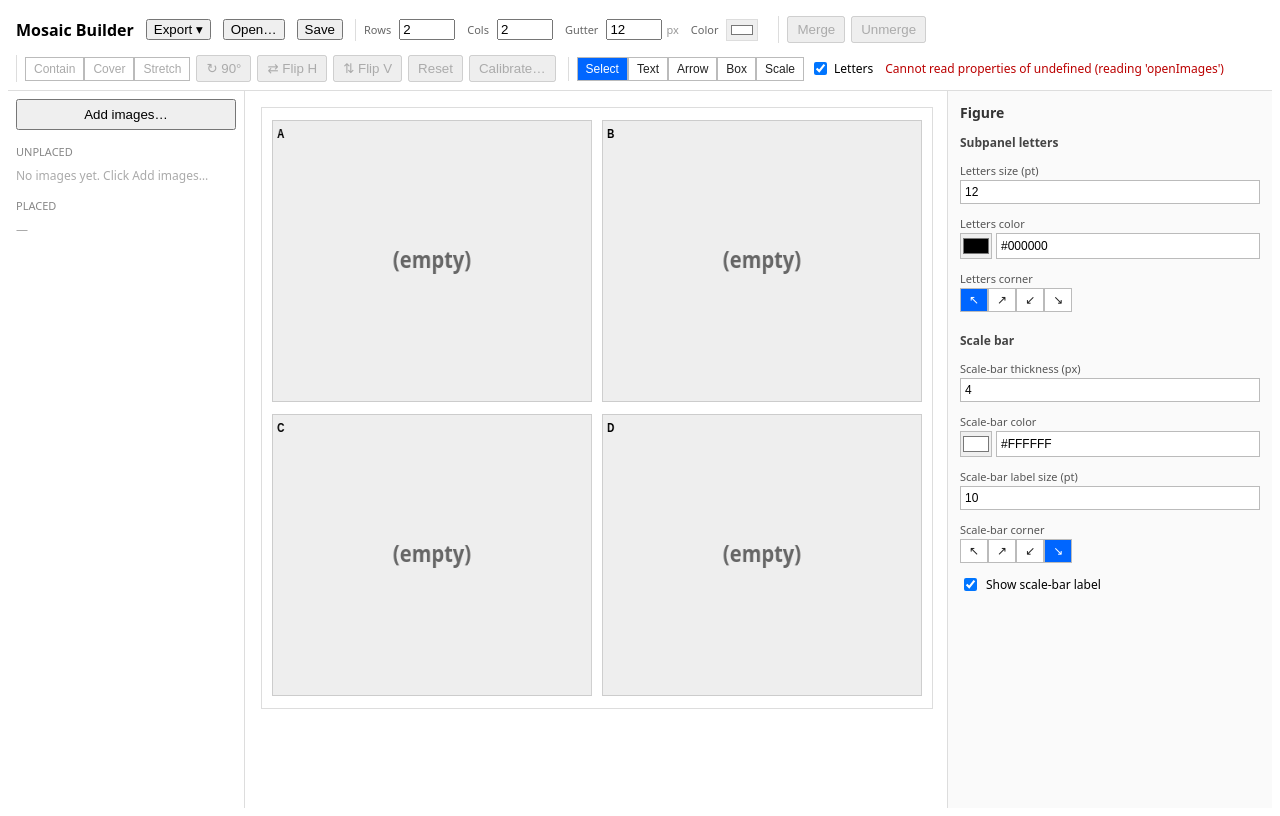
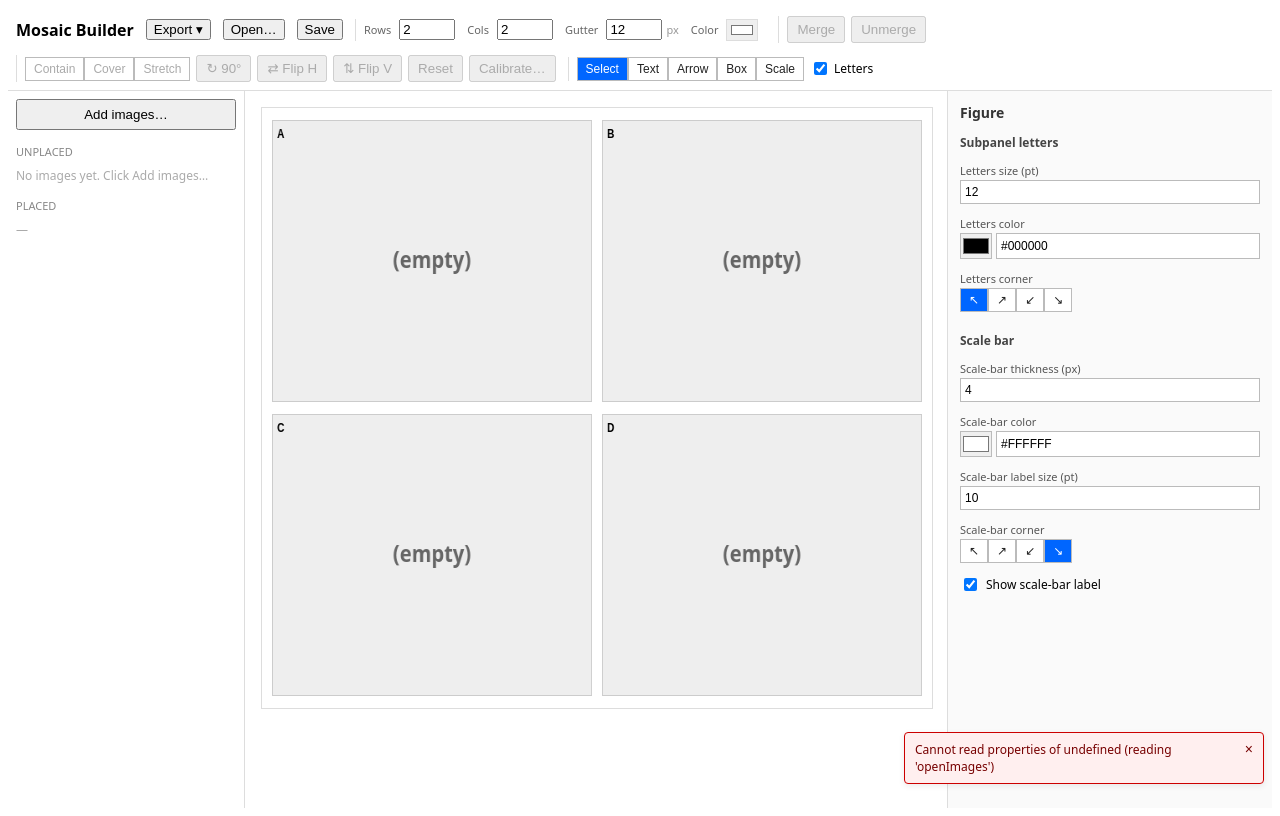
Before and after one commit to erikvlcak/mosaic-builder, a React (Vite) app: page / in a window 1280 px wide. Both pictures are taken after a click on the button "Add images…". Built offline with nearby package versions, Linux system fonts and the light colour scheme.

Commit message:
feat(m8): toast tray for errors and success messages

```diff
--- a/src/renderer/App.tsx
+++ b/src/renderer/App.tsx
@@ -44,6 +44,8 @@ import { useFieldCommit } from "./hooks/useFieldCommit";
 import { useKeyboardShortcuts } from "./hooks/useKeyboardShortcuts";
 import { toMosaicFile } from "./model/serialize";
 import { APP_VERSION } from "./app-version";
+import { useToasts } from "./hooks/useToasts";
+import { ToastTray } from "./components/Toasts/ToastTray";
 
 const FIGURE_PX_W = 800;
 const FIGURE_PX_H = 600;
@@ -59,7 +61,7 @@ function basename(p: string): string {
 export function App(): JSX.Element {
   const [state, dispatch, history] = useHistoryReducer(initialFigureState());
   const [bitmaps, setBitmaps] = useState<Map<string, ImageBitmap>>(new Map());
-  const [error, setError] = useState<string | null>(null);
+  const toasts = useToasts(5000);
   const [focusedPanelId, setFocusedPanelId] = useState<string | null>(null);
   const [activeTool, setActiveTool] = useState<Tool>("select");
   const [projectPath, setProjectPath] = useState<string | null>(null);
@@ -97,12 +99,14 @@ export function App(): JSX.Element {
   );
 
   const onAddImagesClick = useCallback(async (): Promise<void> => {
-    setError(null);
     let result;
     try {
       result = await window.api.openImages();
     } catch (err) {
-      setError(err instanceof Error ? err.message : String(err));
+      toasts.push({
+        kind: "error",
+        message: err instanceof Error ? err.message : String(err),
+      });
       return;
     }
     if (result.canceled) return;
@@ -111,9 +115,10 @@ export function App(): JSX.Element {
       try {
         decoded = await decodeImageBytes(f.bytes, f.mime);
       } catch (err) {
-        setError(
-          `decode failed for ${f.filePath}: ${err instanceof Error ? err.message : String(err)}`,
-        );
+        toasts.push({
+          kind: "error",
+          message: `decode failed for ${f.filePath}: ${err instanceof Error ? err.message : String(err)}`,
+        });
         continue;
       }
       const { bitmap, bitDepth, calibration } = decoded;
@@ -279,7 +284,6 @@ export function App(): JSX.Element {
   }, [selectedImagePanel]);
 
   const onSaveProject = useCallback(async () => {
-    setError(null);
     const file = toMosaicFile({
       state,
       canvas: {
@@ -296,19 +300,25 @@ export function App(): JSX.Element {
     });
     if (!r.ok) {
       if (r.reason !== "canceled") {
-        setError(`Save failed: ${r.message ?? r.reason}`);
+        toasts.push({
+          kind: "error",
+          message: `Save failed: ${r.message ?? r.reason}`,
+        });
       }
       return;
     }
     setProjectPath(r.filePath);
+    toasts.push({ kind: "success", message: "Project saved" });
   }, [state, projectPath]);
 
   const onOpenProject = useCallback(async () => {
-    setError(null);
     const r = await window.api.loadProject();
     if (!r.ok) {
       if (r.reason !== "canceled") {
-        setError(`Open failed: ${r.message ?? r.reason}`);
+        toasts.push({
+          kind: "error",
+          message: `Open failed: ${r.message ?? r.reason}`,
+        });
       }
       return;
     }
@@ -317,12 +327,14 @@ export function App(): JSX.Element {
     setProjectPath(r.filePath);
     setMissingImages(r.missing);
     if (outcome.decodeFailures.length > 0) {
-      setError(
-        `Some images failed to decode: ${outcome.decodeFailures
+      toasts.push({
+        kind: "error",
+        message: `Some images failed to decode: ${outcome.decodeFailures
           .map((f) => f.imageId)
           .join(", ")}`,
-      );
+      });
     }
+    toasts.push({ kind: "success", message: "Project loaded" });
   }, []);
 
   const calibratingBitmap =
@@ -401,9 +413,6 @@ export function App(): JSX.Element {
             dispatch(setLettersEnabled(!state.globalStyle.letters.enabled))
           }
         />
-        {error !== null && (
-          <span style={{ color: "#B00", fontSize: 12 }}>{error}</span>
-        )}
       </header>
       <div style={{ display: "flex", flex: 1, minHeight: 0 }}>
         <Tray
@@ -509,6 +518,7 @@ export function App(): JSX.Element {
           }}
         />
       )}
+      <ToastTray toasts={toasts.toasts} onDismiss={toasts.dismiss} />
     </main>
   );
 }
--- /dev/null
+++ b/src/renderer/components/Toasts/ToastTray.tsx
@@ -0,0 +1,51 @@
+import type { Toast, ToastKind } from "../../hooks/useToasts";
+
+interface Props {
+  toasts: ReadonlyArray<Toast>;
+  onDismiss: (id: string) => void;
+}
+
+const COLORS: Record<ToastKind, { bg: string; border: string; fg: string }> = {
+  error:   { bg: "#FFEFEF", border: "#C00", fg: "#700" },
+  info:    { bg: "#EEF4FF", border: "#06C", fg: "#024" },
+  success: { bg: "#EFFFF4", border: "#063", fg: "#042" },
+};
+
+export function ToastTray({ toasts, onDismiss }: Props): JSX.Element {
+  return (
+    <div
+      role="status"
+      aria-live="polite"
+      style={{
+        position: "fixed",
+        bottom: 16, right: 16,
+        display: "flex", flexDirection: "column", gap: 8,
+        zIndex: 1000, maxWidth: 360,
+        pointerEvents: "none",
+      }}
+    >
+      {toasts.map((t) => {
+        const c = COLORS[t.kind];
+        return (
+          <div key={t.id}
+            style={{
+              background: c.bg, border: `1px solid ${c.border}`,
+              color: c.fg, padding: "8px 10px", borderRadius: 4,
+              fontSize: 12, fontFamily: "system-ui, sans-serif",
+              display: "flex", gap: 8, alignItems: "flex-start",
+              pointerEvents: "auto",
+              boxShadow: "0 2px 6px rgba(0,0,0,.08)",
+            }}>
+            <span style={{ flex: 1, whiteSpace: "pre-wrap" }}>{t.message}</span>
+            <button type="button" aria-label="Dismiss"
+              onClick={() => onDismiss(t.id)}
+              style={{
+                background: "transparent", border: "none",
+                color: c.fg, cursor: "pointer", fontSize: 14, padding: 0,
+              }}>×</button>
+          </div>
+        );
+      })}
+    </div>
+  );
+}
--- /dev/null
+++ b/src/renderer/hooks/useToasts.ts
@@ -0,0 +1,51 @@
+import { useCallback, useEffect, useRef, useState } from "react";
+
+export type ToastKind = "error" | "info" | "success";
+
+export interface Toast {
+  id: string;
+  kind: ToastKind;
+  message: string;
+}
+
+export interface UseToasts {
+  toasts: ReadonlyArray<Toast>;
+  push(t: Omit<Toast, "id">): string;
+  dismiss(id: string): void;
+}
+
+let counter = 0;
+function newId(): string {
+  counter += 1;
+  return `t${counter}-${Date.now()}`;
+}
+
+export function useToasts(ttlMs = 5000): UseToasts {
+  const [toasts, setToasts] = useState<Toast[]>([]);
+  const timersRef = useRef<Map<string, ReturnType<typeof setTimeout>>>(new Map());
+
+  const dismiss = useCallback((id: string): void => {
+    const t = timersRef.current.get(id);
+    if (t !== undefined) clearTimeout(t);
+    timersRef.current.delete(id);
+    setToasts((prev) => prev.filter((x) => x.id !== id));
+  }, []);
+
+  const push = useCallback((t: Omit<Toast, "id">): string => {
+    const id = newId();
+    const toast: Toast = { id, ...t };
+    setToasts((prev) => [...prev, toast]);
+    const timer = setTimeout(() => dismiss(id), ttlMs);
+    timersRef.current.set(id, timer);
+    return id;
+  }, [ttlMs, dismiss]);
+
+  useEffect(() => {
+    return () => {
+      for (const t of timersRef.current.values()) clearTimeout(t);
+      timersRef.current.clear();
+    };
+  }, []);
+
+  return { toasts, push, dismiss };
+}
```
Also changed, not shown: 1 other file (tests, documents, lock files or other folders).
